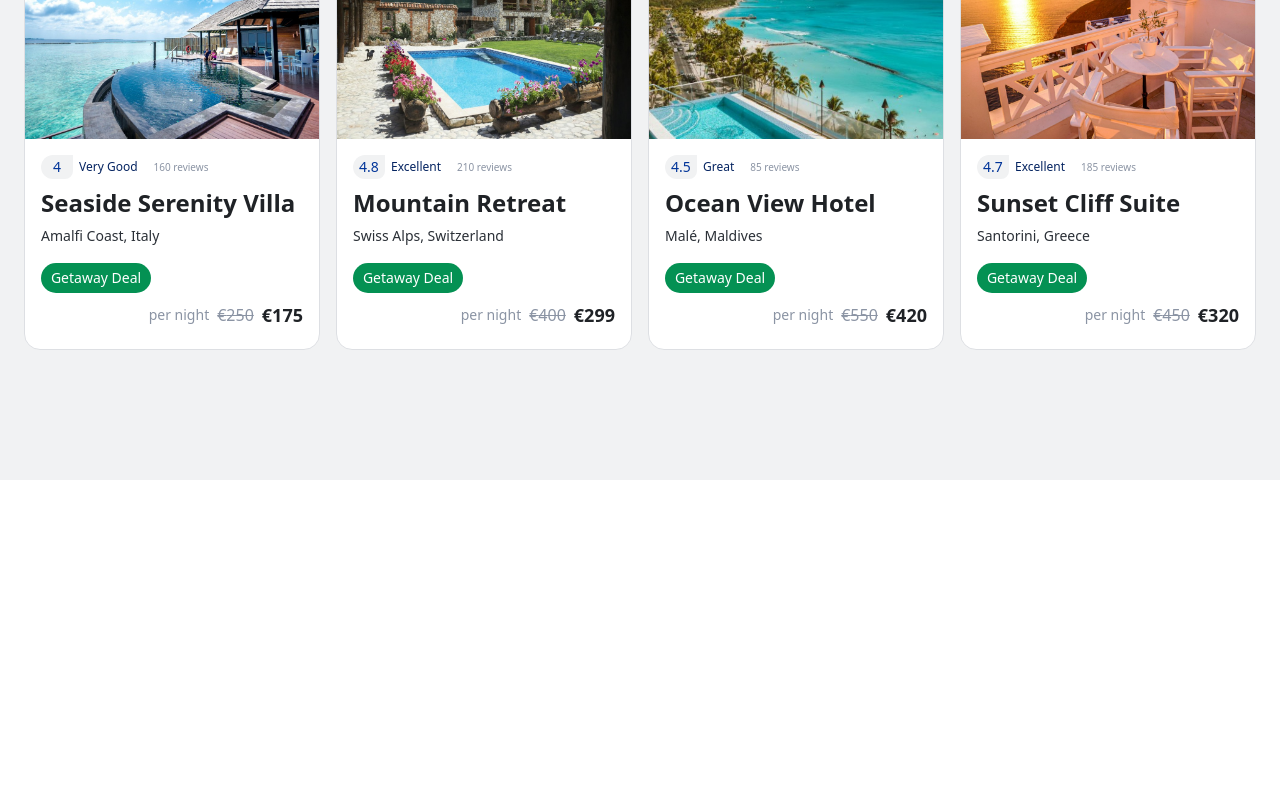
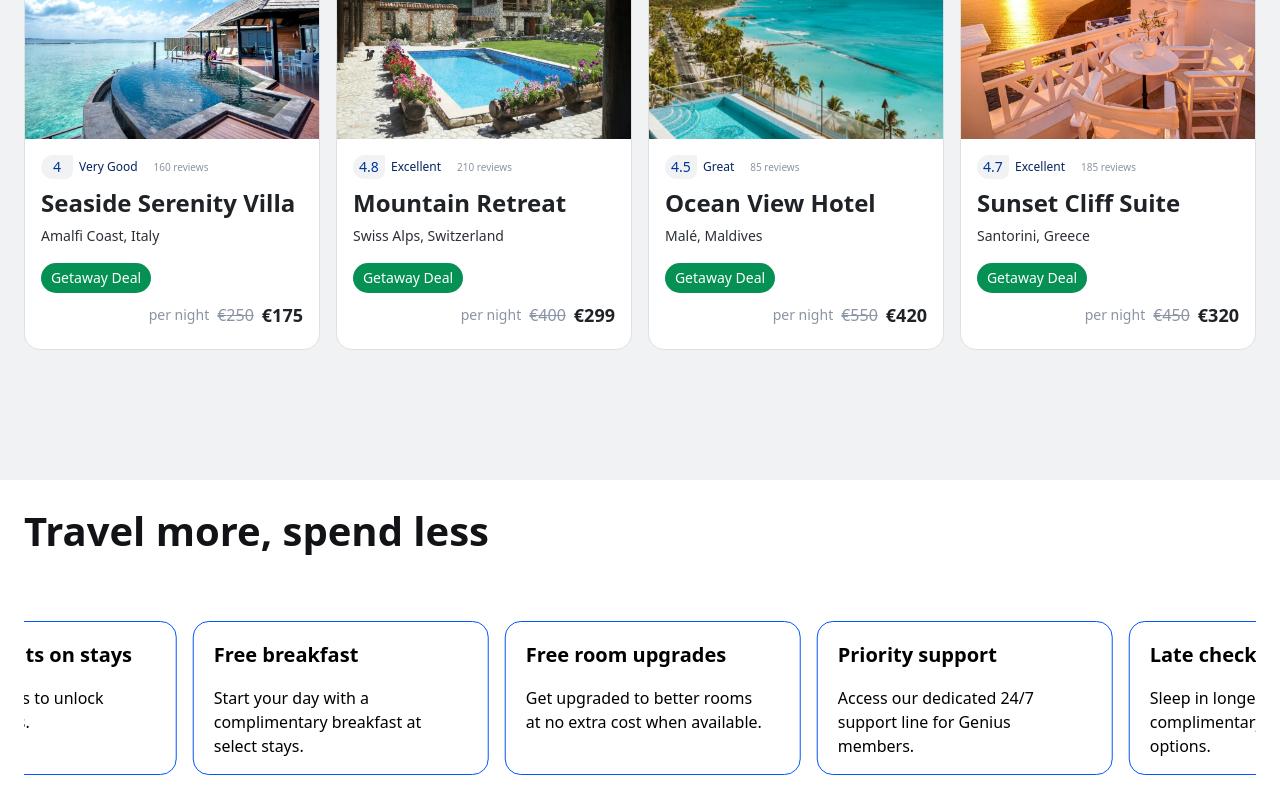
Before and after one commit to NwayOoPyaeZo/hotelBookingWebsite01, a React (Vite) app: page / in a window 1280 px wide. Shown: the part 2223-3023 px from the top of the page. Before the commit the page ends 2703 px from the top, so only its background shows below. Built offline with nearby package versions, Linux system fonts and the light colour scheme; no server answers.

Commit message:
add travelMoreSpendLessSection and it's card animation

```diff
--- a/src/App.jsx
+++ b/src/App.jsx
@@ -3,6 +3,7 @@ import MainHeaderSection from './sections/mainHeaderSection';
 import WhyTriptoSection from './sections/whyTriptoSection';
 import TrendingDestinations from './sections/trendingDestination';
 import WeekendDeals from './layout/WeekendDeal';
+import TravelMoreSpendLessSection from './sections/travelMoreSpendLessSection';
 
 function App() {
 
@@ -16,6 +17,7 @@ function App() {
       <WhyTriptoSection />
       <TrendingDestinations />
       <WeekendDeals />
+      <TravelMoreSpendLessSection />
     </main>
     <footer>
       {/* footer content */}
--- /dev/null
+++ b/src/sections/travelMoreSpendLessSection.jsx
@@ -0,0 +1,180 @@
+import React, { useState } from 'react';
+
+const benefitsData = [
+  {
+    id: 1,
+    title: "10% discounts on stays",
+    description: "Enjoy discounts at participating properties worldwide."
+  },
+  {
+    id: 2,
+    title: "15% discounts on stays",
+    description: "Complete 5 stays to unlock level 2 discounts."
+  },
+  {
+    id: 3,
+    title: "Free breakfast",
+    description: "Start your day with a complimentary breakfast at select stays."
+  },
+  {
+    id: 4,
+    title: "Free room upgrades",
+    description: "Get upgraded to better rooms at no extra cost when available."
+  },
+  {
+    id: 5,
+    title: "Priority support",
+    description: "Access our dedicated 24/7 support line for Genius members."
+  },
+  {
+    id: 6,
+    title: "Late check-out",
+    description: "Sleep in longer with complimentary late check-out options."
+  }
+];
+
+const TravelMoreSpendLessSection = () => {
+  // State to track ARRAY of active card IDs for multi-select
+  const [activeCards, setActiveCards] = useState([]);
+
+  const toggleCard = (id) => {
+    setActiveCards(prev => {
+      // If id is already selected, remove it
+      if (prev.includes(id)) {
+        return prev.filter(cardId => cardId !== id);
+      }
+      // Otherwise, add it to the array
+      return [...prev, id];
+    });
+  };
+
+  return (
+    <section className="flex flex-col justify-center items-center min-h-[320px] w-full bg-white overflow-hidden">
+
+      <style>{`
+        @keyframes scroll {
+          from {
+            transform: translateX(0);
+          }
+          to {
+            /* PERFECT LOOP CALCULATION:
+               Card Width (296px) + Gap (16px) = 312px per item
+               6 Items * 312px = 1872px
+            */
+            transform: translateX(-1872px);
+          }
+        }
+        .animate-infinite-scroll {
+          animation: scroll 25s linear infinite;
+        }
+      `}</style>
+
+      {/* Main Content Wrapper */}
+      <div className="flex flex-col gap-16 w-full max-w-[1232px] my-16 lg:my-24 px-5">
+
+        {/* --- Section Title --- */}
+        <div className="flex flex-col w-full">
+          <h2 className="font-roboto font-semibold text-[40px] leading-[52px] text-[#121316]">
+            Travel more, spend less
+          </h2>
+        </div>
+
+        {/* --- Infinite Scrolling Slider --- */}
+        <div className="flex w-full overflow-hidden">
+
+          <div className="flex gap-4 w-max animate-infinite-scroll hover:[animation-play-state:paused]">
+
+            {/* Original Set */}
+            {benefitsData.map((benefit) => {
+              // Check if this ID is in the active array
+              const isActive = activeCards.includes(benefit.id);
+
+              return (
+                <div
+                  key={`original-${benefit.id}`}
+                  onClick={() => toggleCard(benefit.id)}
+                  className={`
+                    /* Card Dimensions */
+                    w-[296px] h-[154px]
+                    shrink-0 box-border
+                    cursor-pointer
+
+                    /* Styling */
+                    border border-[#0057FF]
+                    rounded-2xl
+
+                    /* Interaction Transitions */
+                    transition-colors duration-300
+                    ${isActive ? 'bg-[#0057FF]' : 'bg-white hover:bg-blue-50'}
+                  `}
+                >
+                  {/* --- Inner Text Container  */}
+                  <div className="relative left-5 top-5 w-[240px] h-[92px] m-[18px] flex flex-col gap-[18px]">
+                      <h3 className={`
+                        font-roboto font-semibold text-[20px] leading-[26px] transition-colors duration-300
+                        ${isActive ? 'text-white' : 'text-black'}
+                      `}>
+                        {benefit.title}
+                      </h3>
+                      <p className={`
+                        font-roboto font-normal text-[16px] leading-[24px] transition-colors duration-300
+                        ${isActive ? 'text-white/90' : 'text-black'}
+                      `}>
+                        {benefit.description}
+                      </p>
+                  </div>
+                </div>
+              );
+            })}
+
+            {/* Duplicate Set (For Seamless Loop) */}
+            {benefitsData.map((benefit) => {
+              const isActive = activeCards.includes(benefit.id);
+
+              return (
+                <div
+                  key={`duplicate-${benefit.id}`}
+                  onClick={() => toggleCard(benefit.id)}
+                  className={`
+                    /* Card Dimensions */
+                    w-[296px] h-[154px]
+                    shrink-0 box-border
+                    cursor-pointer
+
+                    /* Styling */
+                    border border-[#0057FF]
+                    rounded-2xl
+
+                    /* Interaction Transitions */
+                    transition-colors duration-300
+                    ${isActive ? 'bg-[#0057FF]' : 'bg-white hover:bg-blue-50'}
+                  `}
+                >
+                  {/* --- Inner Text Container  --- */}
+                  <div className="relative left-5 top-5 w-[240px] h-[92px] m-[18px] flex flex-col gap-[18px]">
+                      <h3 className={`
+                        font-roboto font-semibold text-[20px] leading-[26px] transition-colors duration-300
+                        ${isActive ? 'text-white' : 'text-black'}
+                      `}>
+                        {benefit.title}
+                      </h3>
+                      <p className={`
+                        font-roboto font-normal text-[16px] leading-[24px] transition-colors duration-300
+                        ${isActive ? 'text-white/90' : 'text-black'}
+                      `}>
+                        {benefit.description}
+                      </p>
+                  </div>
+                </div>
+              );
+            })}
+
+          </div>
+        </div>
+
+      </div>
+    </section>
+  );
+};
+
+export default TravelMoreSpendLessSection;
```
